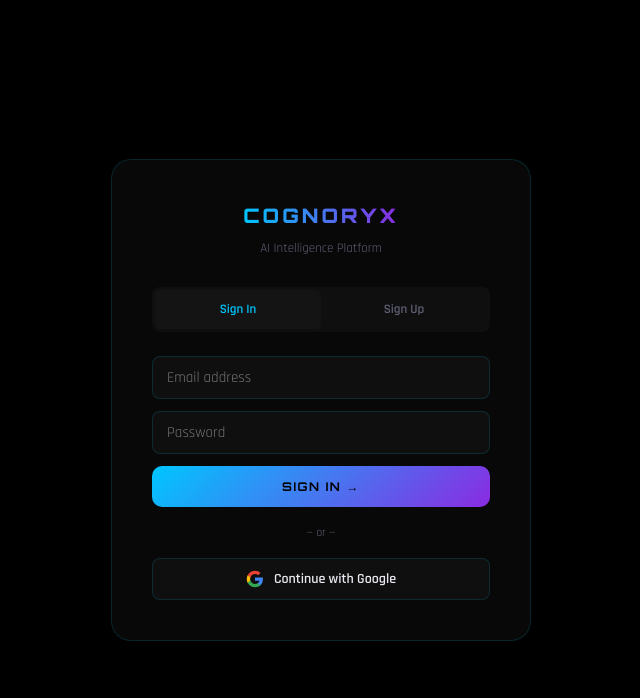
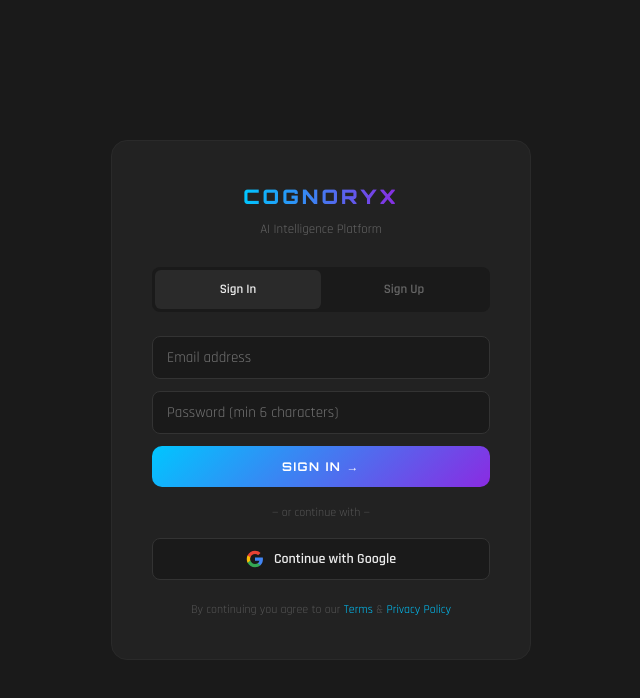
Before and after one commit to shamshadboos88-debug/Cognoryx, a Next.js app: page /login in a window 1280 px wide. Shown: the top 698 px of the page, without its empty margins (319-959 px from the left). Built offline with nearby package versions, Linux system fonts and the light colour scheme; no server answers.

Commit message:
Fixed login page

```diff
--- a/app/login/page.js
+++ b/app/login/page.js
@@ -19,68 +19,115 @@
   useEffect(() => { if (user) router.push("/dashboard"); }, [user]);
 
   const handleSubmit = async () => {
-    setError(""); setLoading(true);
+    setError("");
+
+    // Validate inputs first
+    if (!email.trim()) { setError("Please enter your email."); return; }
+    if (!email.includes("@")) { setError("Please enter a valid email."); return; }
+    if (!pass.trim()) { setError("Please enter your password."); return; }
+    if (pass.length < 6) { setError("Password must be at least 6 characters."); return; }
+    if (tab === "signup" && !name.trim()) { setError("Please enter your name."); return; }
+
+    setLoading(true);
     try {
       if (tab === "login") {
         await loginWithEmail(email, pass);
         toast.success("Welcome back!");
+        router.push("/dashboard");
       } else {
-        if (!name.trim()) { setError("Name is required."); setLoading(false); return; }
         await registerWithEmail(email, pass);
-        toast.success("Welcome to COGNORYX!");
+        toast.success("Welcome to COGNORYX! 🎉");
+        router.push("/dashboard");
       }
-      router.push("/dashboard");
     } catch (e) {
-      setError(
-        e.code === "auth/invalid-credential" ? "Invalid email or password." :
-        e.code === "auth/email-already-in-use" ? "Email already in use." :
-        e.code === "auth/weak-password" ? "Password must be at least 6 characters." :
-        "Something went wrong. Try again."
-      );
+      console.error("Auth error:", e.code, e.message);
+      const msg =
+        e.code === "auth/invalid-credential"     ? "Wrong email or password. Try again." :
+        e.code === "auth/user-not-found"         ? "No account found. Please sign up." :
+        e.code === "auth/wrong-password"         ? "Wrong password. Try again." :
+        e.code === "auth/email-already-in-use"   ? "Email already registered. Please sign in." :
+        e.code === "auth/weak-password"          ? "Password must be at least 6 characters." :
+        e.code === "auth/invalid-email"          ? "Please enter a valid email address." :
+        e.code === "auth/network-request-failed" ? "Network error. Check your connection." :
+        e.code === "auth/too-many-requests"      ? "Too many attempts. Please wait and try again." :
+        e.code === "auth/operation-not-allowed"  ? "Email signup is not enabled. Contact support." :
+        "Error: " + (e.message || "Something went wrong.");
+      setError(msg);
     }
     setLoading(false);
   };
 
   const handleGoogle = async () => {
-    setLoading(true);
+    setError(""); setLoading(true);
     try {
       await signInWithGoogle();
+      toast.success("Welcome!");
       router.push("/dashboard");
     } catch (e) {
-      setError("Google sign-in failed.");
+      console.error("Google error:", e.code, e.message);
+      setError("Google sign-in failed: " + (e.code || e.message));
     }
     setLoading(false);
   };
 
   return (
-    <div style={{ minHeight:"100vh", background:"#000", display:"flex", alignItems:"center", justifyContent:"center", padding:20 }}>
-      <div style={{ width:"100%", maxWidth:420, background:"#080808", border:"1px solid rgba(0,198,255,0.15)", borderRadius:20, padding:40 }}>
+    <div style={{ minHeight:"100vh", background:"#1a1a1a", display:"flex", alignItems:"center", justifyContent:"center", padding:20 }}>
+      <div style={{ width:"100%", maxWidth:420, background:"#222", border:"1px solid #2a2a2a", borderRadius:16, padding:40 }}>
+
+        {/* Logo */}
         <div style={{ textAlign:"center", marginBottom:28 }}>
           <Link href="/" style={{ fontFamily:"var(--font-display)", fontSize:20, fontWeight:900, background:"linear-gradient(90deg,#00c6ff,#8a2be2)", WebkitBackgroundClip:"text", WebkitTextFillColor:"transparent", letterSpacing:3 }}>COGNORYX</Link>
-          <p style={{ color:"#606075", fontSize:13, marginTop:6 }}>AI Intelligence Platform</p>
+          <p style={{ color:"#666", fontSize:13, marginTop:6 }}>AI Intelligence Platform</p>
         </div>
 
-        <div style={{ display:"flex", background:"#0f0f0f", borderRadius:8, padding:3, marginBottom:24 }}>
-          <div onClick={() => setTab("login")} style={{ flex:1, padding:9, borderRadius:6, textAlign:"center", cursor:"pointer", fontSize:13, fontWeight:600, color:tab==="login"?"#00c6ff":"#606075", background:tab==="login"?"#141414":"transparent" }}>Sign In</div>
-          <div onClick={() => setTab("signup")} style={{ flex:1, padding:9, borderRadius:6, textAlign:"center", cursor:"pointer", fontSize:13, fontWeight:600, color:tab==="signup"?"#00c6ff":"#606075", background:tab==="signup"?"#141414":"transparent" }}>Sign Up</div>
+        {/* Tabs */}
+        <div style={{ display:"flex", background:"#1a1a1a", borderRadius:8, padding:3, marginBottom:24 }}>
+          <div onClick={() => { setTab("login"); setError(""); }} style={{ flex:1, padding:9, borderRadius:6, textAlign:"center", cursor:"pointer", fontSize:13, fontWeight:600, color:tab==="login"?"#ececec":"#666", background:tab==="login"?"#2a2a2a":"transparent", transition:"all 0.2s" }}>Sign In</div>
+          <div onClick={() => { setTab("signup"); setError(""); }} style={{ flex:1, padding:9, borderRadius:6, textAlign:"center", cursor:"pointer", fontSize:13, fontWeight:600, color:tab==="signup"?"#ececec":"#666", background:tab==="signup"?"#2a2a2a":"transparent", transition:"all 0.2s" }}>Sign Up</div>
         </div>
 
-        {tab === "signup" && <input style={{ width:"100%", background:"#0f0f0f", border:"1px solid rgba(0,198,255,0.15)", borderRadius:8, padding:"11px 14px", color:"#e8e8f0", fontSize:15, outline:"none", marginBottom:12, fontFamily:"var(--font-body)" }} placeholder="Full name" value={name} onChange={e => setName(e.target.value)} />}
-        <input style={{ width:"100%", background:"#0f0f0f", border:"1px solid rgba(0,198,255,0.15)", borderRadius:8, padding:"11px 14px", color:"#e8e8f0", fontSize:15, outline:"none", marginBottom:12, fontFamily:"var(--font-body)" }} type="email" placeholder="Email address" value={email} onChange={e => setEmail(e.target.value)} />
-        <input style={{ width:"100%", background:"#0f0f0f", border:"1px solid rgba(0,198,255,0.15)", borderRadius:8, padding:"11px 14px", color:"#e8e8f0", fontSize:15, outline:"none", marginBottom:12, fontFamily:"var(--font-body)" }} type="password" placeholder="Password" value={pass} onChange={e => setPass(e.target.value)} onKeyDown={e => e.key === "Enter" && handleSubmit()} />
+        {/* Form */}
+        {tab === "signup" && (
+          <input style={{ width:"100%", background:"#1a1a1a", border:"1px solid #333", borderRadius:8, padding:"11px 14px", color:"#ececec", fontSize:15, outline:"none", marginBottom:12, fontFamily:"var(--font-body)" }}
+            placeholder="Full name" value={name} onChange={e => setName(e.target.value)} />
+        )}
+        <input style={{ width:"100%", background:"#1a1a1a", border:"1px solid #333", borderRadius:8, padding:"11px 14px", color:"#ececec", fontSize:15, outline:"none", marginBottom:12, fontFamily:"var(--font-body)" }}
+          type="email" placeholder="Email address" value={email} onChange={e => setEmail(e.target.value)} />
+        <input style={{ width:"100%", background:"#1a1a1a", border:"1px solid #333", borderRadius:8, padding:"11px 14px", color:"#ececec", fontSize:15, outline:"none", marginBottom:12, fontFamily:"var(--font-body)" }}
+          type="password" placeholder="Password (min 6 characters)" value={pass} onChange={e => setPass(e.target.value)} onKeyDown={e => e.key === "Enter" && handleSubmit()} />
 
-        {error && <p style={{ color:"#ff4d6d", fontSize:13, marginBottom:10, textAlign:"center" }}>{error}</p>}
+        {/* Error */}
+        {error && (
+          <div style={{ background:"rgba(255,77,109,0.1)", border:"1px solid rgba(255,77,109,0.3)", borderRadius:8, padding:"10px 14px", marginBottom:12 }}>
+            <p style={{ color:"#ff4d6d", fontSize:13, textAlign:"center" }}>⚠️ {error}</p>
+          </div>
+        )}
 
-        <button onClick={handleSubmit} disabled={loading} style={{ width:"100%", padding:13, borderRadius:10, background:"linear-gradient(135deg,#00c6ff,#8a2be2)", border:"none", color:"#000", fontFamily:"var(--font-display)", fontSize:12, fontWeight:700, letterSpacing:1.5, cursor:"pointer", opacity:loading?0.7:1 }}>
+        {/* Submit */}
+        <button onClick={handleSubmit} disabled={loading}
+          style={{ width:"100%", padding:13, borderRadius:10, background:"linear-gradient(135deg,#00c6ff,#8a2be2)", border:"none", color:"#fff", fontFamily:"var(--font-display)", fontSize:12, fontWeight:700, letterSpacing:1.5, cursor:loading?"not-allowed":"pointer", opacity:loading?0.7:1 }}>
           {loading ? "PLEASE WAIT..." : tab === "login" ? "SIGN IN →" : "CREATE ACCOUNT →"}
         </button>
 
-        <div style={{ textAlign:"center", color:"#606075", fontSize:12, margin:"16px 0" }}>— or —</div>
+        <div style={{ textAlign:"center", color:"#555", fontSize:12, margin:"16px 0" }}>— or continue with —</div>
 
-        <button onClick={handleGoogle} disabled={loading} style={{ width:"100%", padding:11, borderRadius:8, background:"#0f0f0f", border:"1px solid rgba(0,198,255,0.15)", color:"#e8e8f0", fontSize:14, fontWeight:600, cursor:"pointer", display:"flex", alignItems:"center", justifyContent:"center", gap:10, fontFamily:"var(--font-body)" }}>
-          <svg width="18" height="18" viewBox="0 0 24 24"><path fill="#4285F4" d="M22.56 12.25c0-.78-.07-1.53-.2-2.25H12v4.26h5.92c-.26 1.37-1.04 2.53-2.21 3.31v2.77h3.57c2.08-1.92 3.28-4.74 3.28-8.09z"/><path fill="#34A853" d="M12 23c2.97 0 5.46-.98 7.28-2.66l-3.57-2.77c-.98.66-2.23 1.06-3.71 1.06-2.86 0-5.29-1.93-6.16-4.53H2.18v2.84C3.99 20.53 7.7 23 12 23z"/><path fill="#FBBC05" d="M5.84 14.09c-.22-.66-.35-1.36-.35-2.09s.13-1.43.35-2.09V7.07H2.18C1.43 8.55 1 10.22 1 12s.43 3.45 1.18 4.93l2.85-2.22.81-.62z"/><path fill="#EA4335" d="M12 5.38c1.62 0 3.06.56 4.21 1.64l3.15-3.15C17.45 2.09 14.97 1 12 1 7.7 1 3.99 3.47 2.18 7.07l3.66 2.84c.87-2.6 3.3-4.53 6.16-4.53z"/></svg>
+        {/* Google */}
+        <button onClick={handleGoogle} disabled={loading}
+          style={{ width:"100%", padding:11, borderRadius:8, background:"#1a1a1a", border:"1px solid #333", color:"#ececec", fontSize:14, fontWeight:600, cursor:"pointer", display:"flex", alignItems:"center", justifyContent:"center", gap:10, fontFamily:"var(--font-body)" }}>
+          <svg width="18" height="18" viewBox="0 0 24 24">
+            <path fill="#4285F4" d="M22.56 12.25c0-.78-.07-1.53-.2-2.25H12v4.26h5.92c-.26 1.37-1.04 2.53-2.21 3.31v2.77h3.57c2.08-1.92 3.28-4.74 3.28-8.09z"/>
+            <path fill="#34A853" d="M12 23c2.97 0 5.46-.98 7.28-2.66l-3.57-2.77c-.98.66-2.23 1.06-3.71 1.06-2.86 0-5.29-1.93-6.16-4.53H2.18v2.84C3.99 20.53 7.7 23 12 23z"/>
+            <path fill="#FBBC05" d="M5.84 14.09c-.22-.66-.35-1.36-.35-2.09s.13-1.43.35-2.09V7.07H2.18C1.43 8.55 1 10.22 1 12s.43 3.45 1.18 4.93l2.85-2.22.81-.62z"/>
+            <path fill="#EA4335" d="M12 5.38c1.62 0 3.06.56 4.21 1.64l3.15-3.15C17.45 2.09 14.97 1 12 1 7.7 1 3.99 3.47 2.18 7.07l3.66 2.84c.87-2.6 3.3-4.53 6.16-4.53z"/>
+          </svg>
           Continue with Google
         </button>
+
+        <p style={{ textAlign:"center", fontSize:12, color:"#555", marginTop:20 }}>
+          By continuing you agree to our{" "}
+          <Link href="/terms" style={{ color:"#00c6ff" }}>Terms</Link> &{" "}
+          <Link href="/privacy" style={{ color:"#00c6ff" }}>Privacy Policy</Link>
+        </p>
       </div>
     </div>
   );
```
